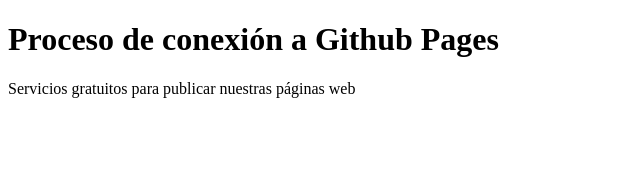
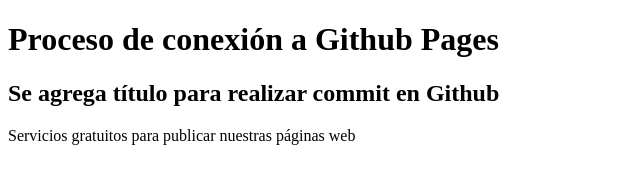
Before and after one commit to giovannyalvarez/prueba-ghp, a plain HTML site: page index.html in a window 1280 px wide. Shown: the whole page, without its empty margins (0-640 px from the left). Drawn offline with Linux system fonts and the light colour scheme.

Commit message:
se agrego un titulo en la psgina web

```diff
--- a/index.html
+++ b/index.html
@@ -7,6 +7,7 @@
 </head>
 <body>
     <h1>Proceso de conexión a Github Pages</h1>
+    <h2>Se agrega título para realizar commit en Github</h2>
     <p>Servicios gratuitos para publicar nuestras páginas web</p>
 </body>
 </html>
```
